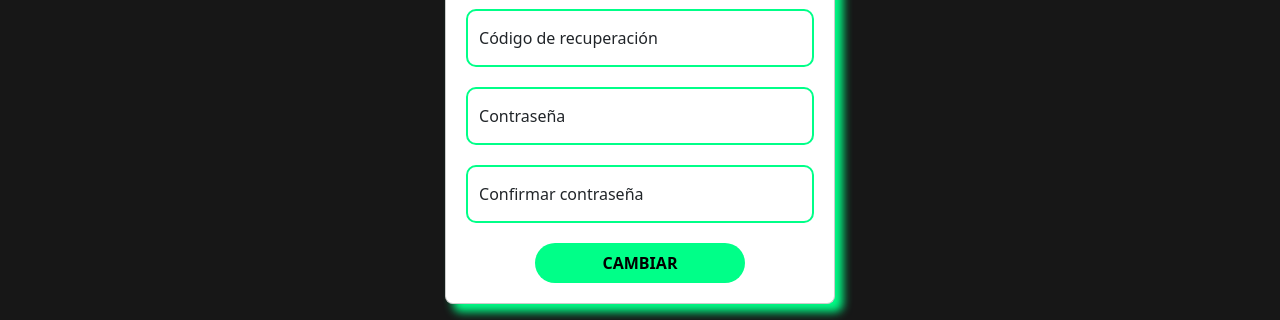
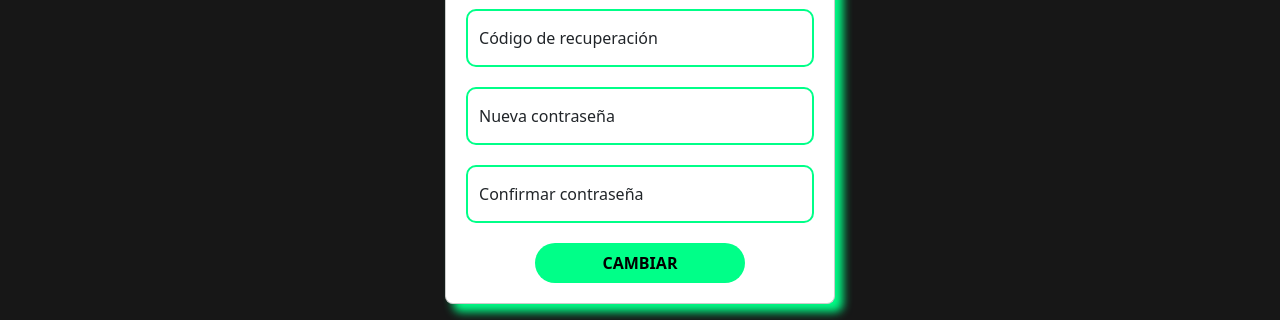
Before and after one commit to Quirozdev/AsistenciasQR, a Flask app: page /cambiar_contrasenia in a window 1280 px wide. Shown: the part 280-600 px from the top of the page. Run offline with Flask 2, Linux system fonts and the light colour scheme.

Commit message:
label modificado

```diff
--- a/templates/cambiar_contrasenia.html
+++ b/templates/cambiar_contrasenia.html
@@ -117,7 +117,7 @@
         </div>
         <div class="form-floating mb-3">
           <input type="password" class="form-control" name="contrasenia" id="contrasenia" placeholder="Contraseña" minlength="8" maxlength="108" required>
-          <label for="contrasenia">Contraseña</label>
+          <label for="contrasenia">Nueva contraseña</label>
         </div>
         <div class="form-floating mb-3">
             <input type="password" class="form-control" name="confirmar_contrasenia" id="confirmar_contrasenia" placeholder="Confirmar contraseña" minlength="8" maxlength="108" required>
```
